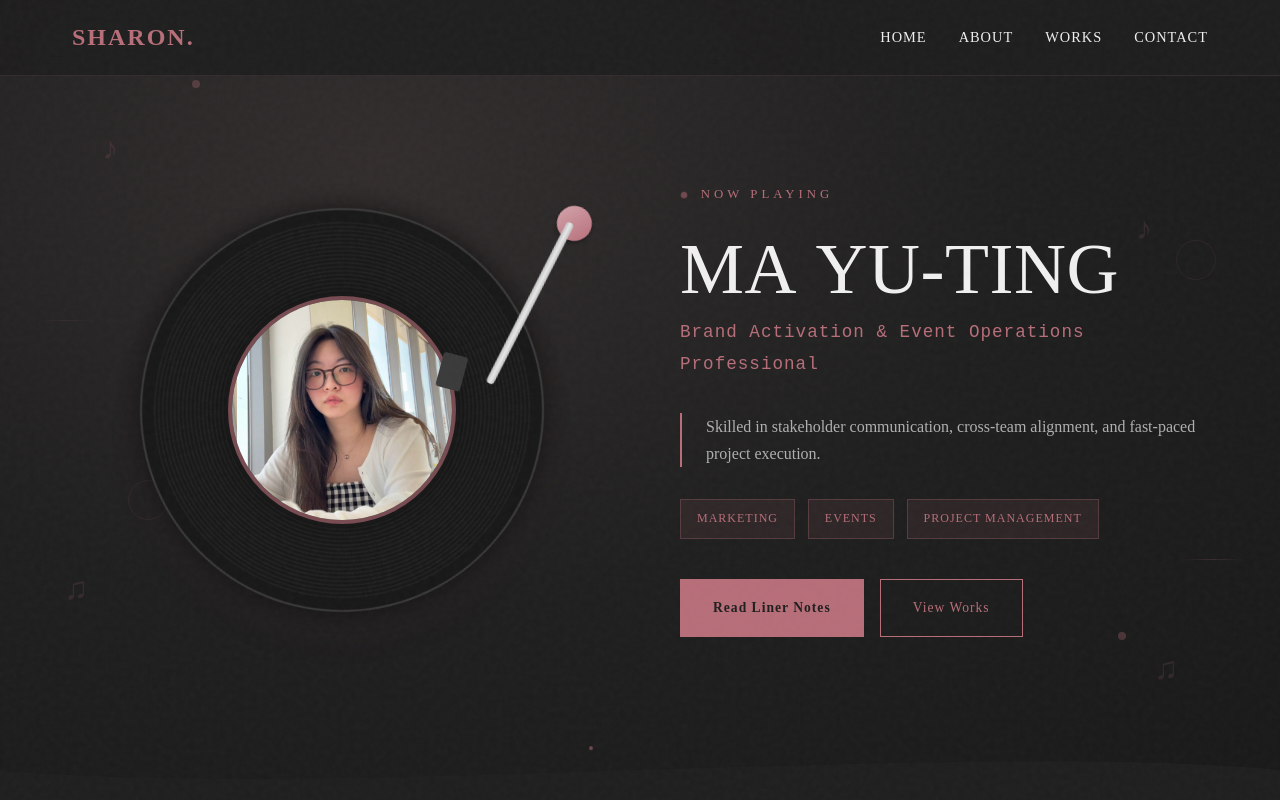
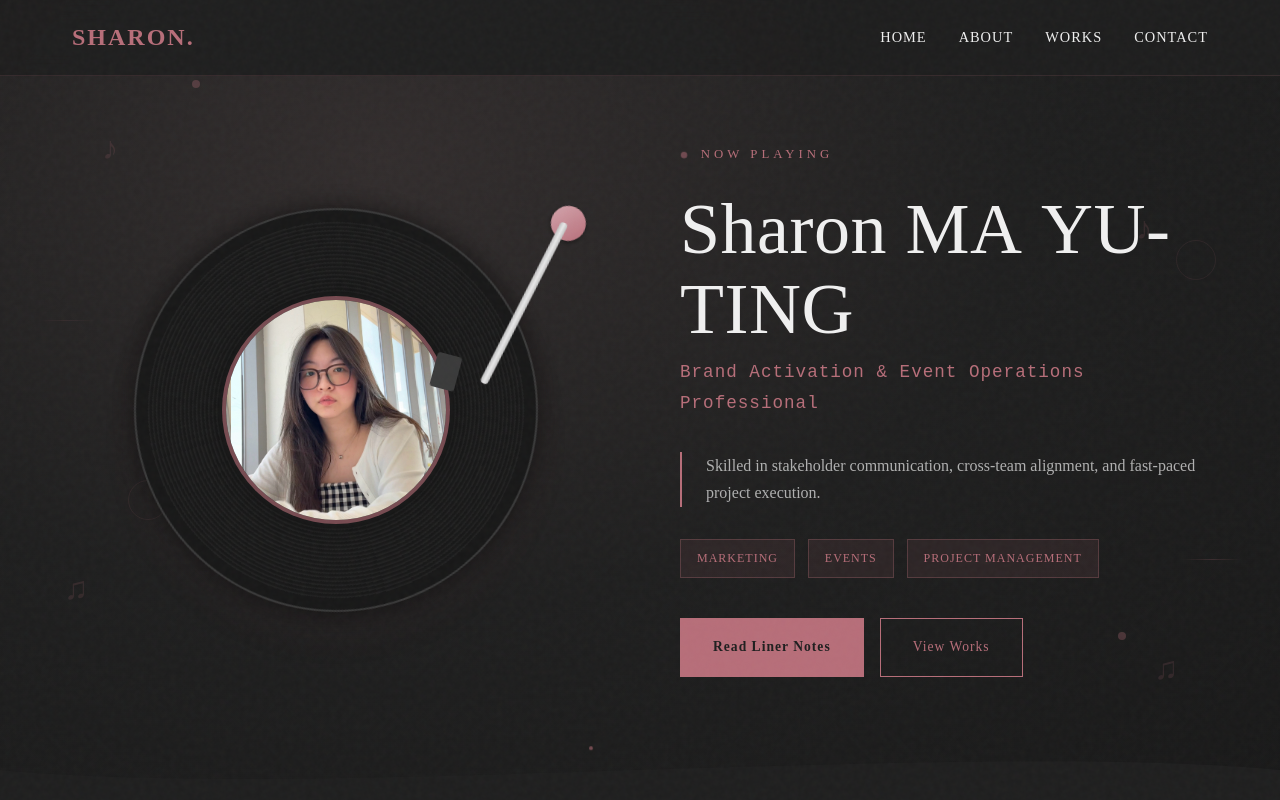
Before and after one commit to Sharon51596/profile, a Next.js app: page / in a window 1280 px wide. Shown: the top 800 px of the page. Built offline with nearby package versions, Linux system fonts and the light colour scheme.

Commit message:
Add Sharon to name display

```diff
--- a/components/Hero.tsx
+++ b/components/Hero.tsx
@@ -67,7 +67,7 @@ export default function Hero() {
             Now Playing
           </span>
           <h1 className={styles.title}>
-            {'MA YU-TING'.split('').map((char, i) => (
+            {'Sharon MA YU-TING'.split('').map((char, i) => (
               <span
                 key={i}
                 className={styles.titleChar}
```
